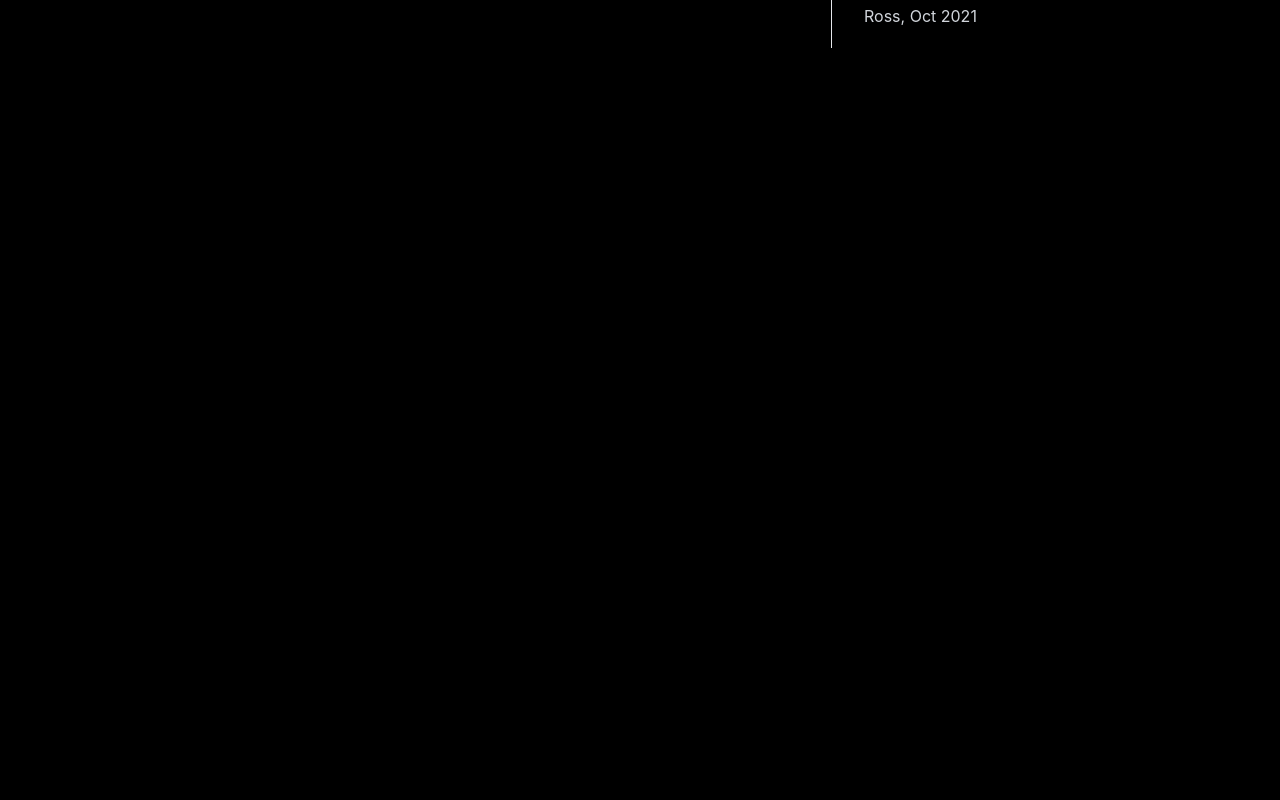
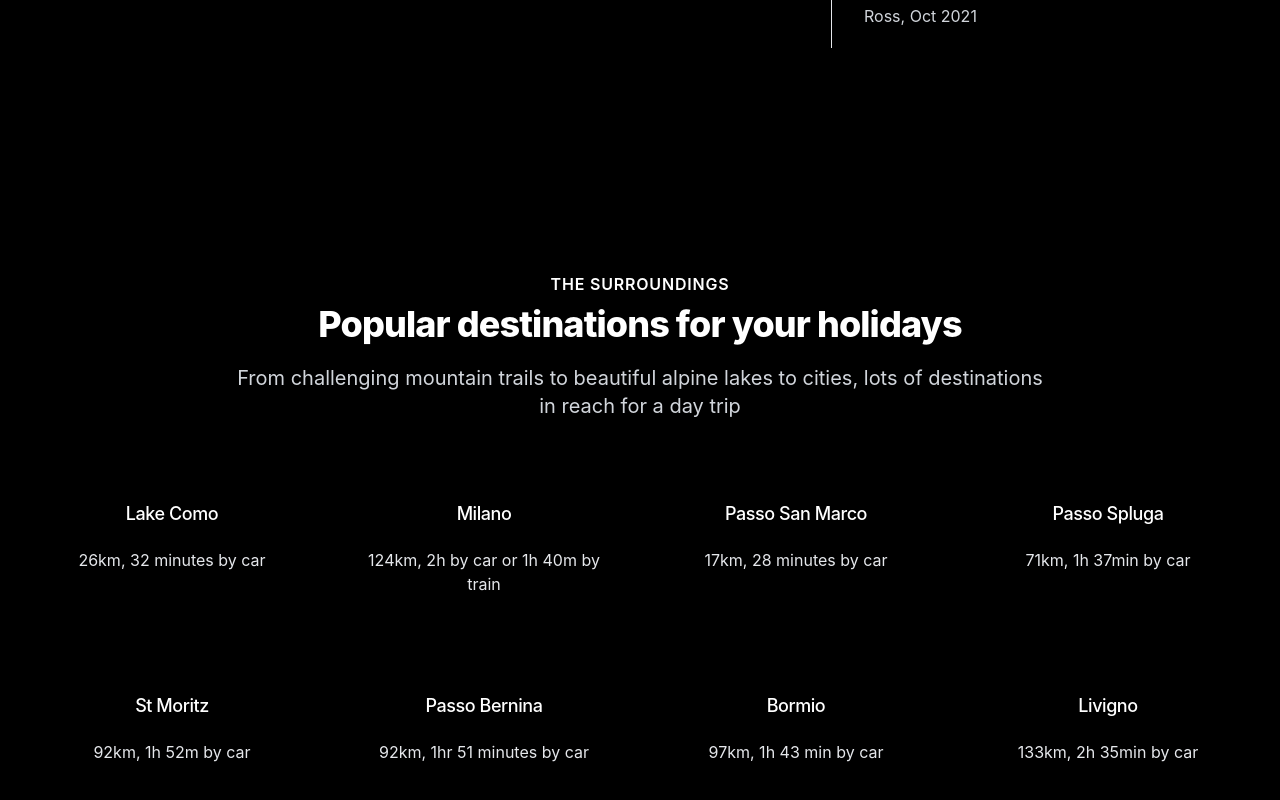
Before and after one commit to msanmaz/rental-apt, a Next.js app: page / in a window 1280 px wide. Shown: the part 1962-2762 px from the top of the page. Before the commit the page ends 2106 px from the top, so only its background shows below. Built offline with nearby package versions, Linux system fonts and the light colour scheme.

Commit message:
work-commit
home page.

```diff
--- a/components/Review.js
+++ b/components/Review.js
@@ -65,9 +65,81 @@ const Review = () => {
   </div>
 </div>
 
-
+    <Around/>
     </>
   )
 }
 
 export default Review
+
+const destinations = [
+  {
+    name: 'Lake Como',
+    description: '26km, 32 minutes by car',
+  },
+  {
+    name: 'Milano',
+    description: '124km, 2h by car or 1h 40m by train',
+  },
+  {
+    name: 'Passo San Marco',
+    description: '17km, 28 minutes by car',
+  },
+  {
+    name: 'Passo Spluga',
+    description: '71km, 1h 37min by car',
+  },
+  {
+    name: 'St Moritz',
+    description: '92km, 1h 52m by car',
+  },
+  {
+    name: 'Passo Bernina',
+    description: '92km, 1hr 51 minutes by car',
+  },
+  {
+    name: 'Bormio',
+    description: '97km, 1h 43 min by car',
+  },
+  {
+    name: 'Livigno',
+    description: '133km, 2h 35min by car',
+  },
+]
+
+const Around = () => {
+  return(
+    <div className='relative  py-16 sm:py-24 lg:py-32'>
+  <div className='mx-auto max-w-md px-4 text-center sm:max-w-3xl sm:px-6 lg:px-8 lg:max-w-7xl'>
+    <h2 className='text-base font-semibold tracking-wider uppercase'>
+      The surroundings
+    </h2>
+    <p className='mt-2 text-3xl font-extrabold tracking-tight sm:text-4xl'>
+      Popular destinations for your holidays
+    </p>
+    <p className='mt-5 max-w-prose mx-auto text-xl text-gray-300'>
+      From challenging mountain trails to beautiful alpine lakes to
+      cities, lots of destinations in reach for a day trip
+    </p>
+    <div className='mt-12'>
+      <div className='grid grid-cols-1 gap-8 sm:grid-cols-2 lg:grid-cols-4'>
+        {destinations.map((destination, index) => (
+          <div className='pt-6' key={index}>
+            <div className='  rounded-lg px-6 pb-8'>
+              <div className='-mt-6'>
+                <h3 className='mt-8 text-lg font-medium  tracking-tight text-white'>
+                  {destination.name}
+                </h3>
+                <p className='mt-5 text-base text-gray-200'>
+                  {destination.description}
+                </p>
+              </div>
+            </div>
+          </div>
+        ))}
+      </div>
+    </div>
+  </div>
+</div>
+  )
+}
```
